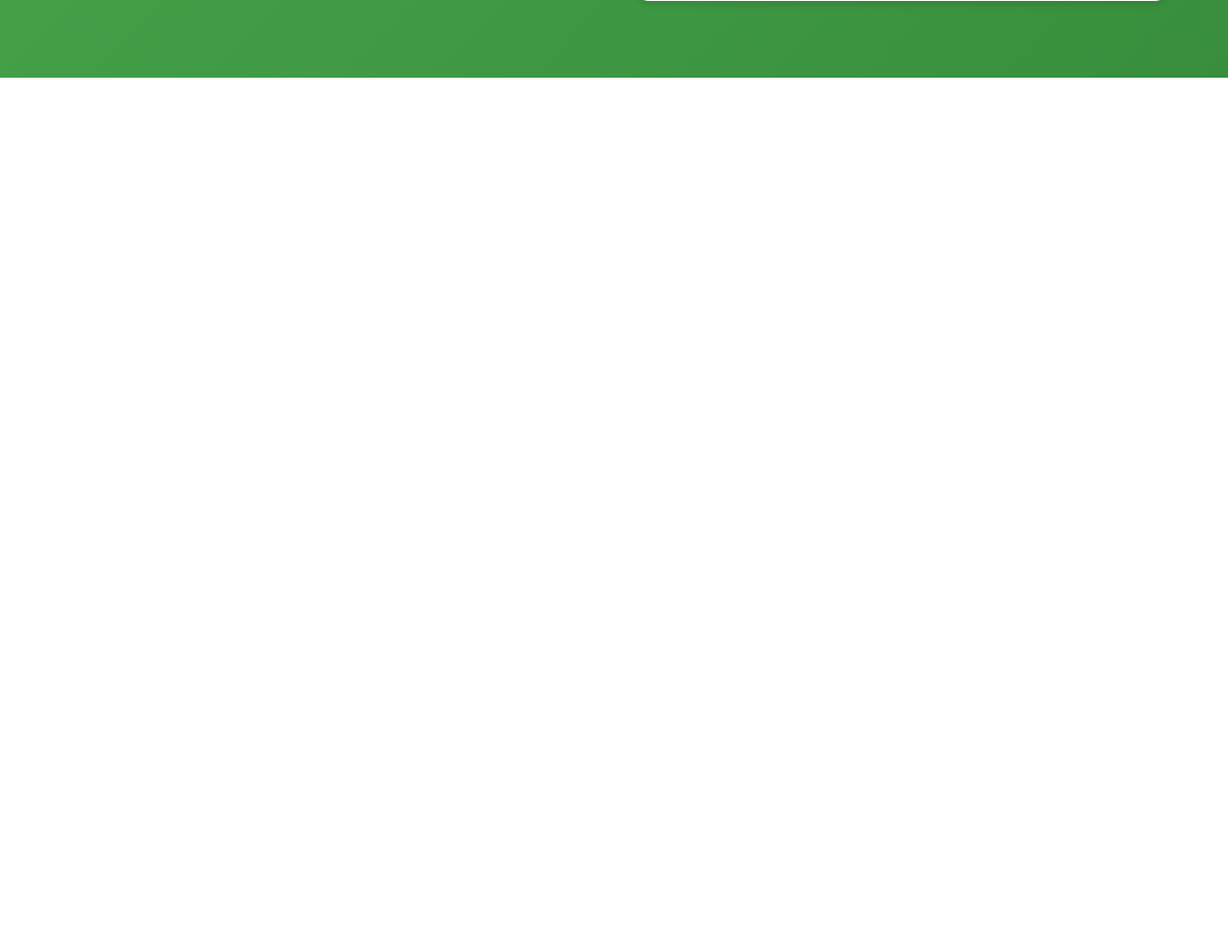
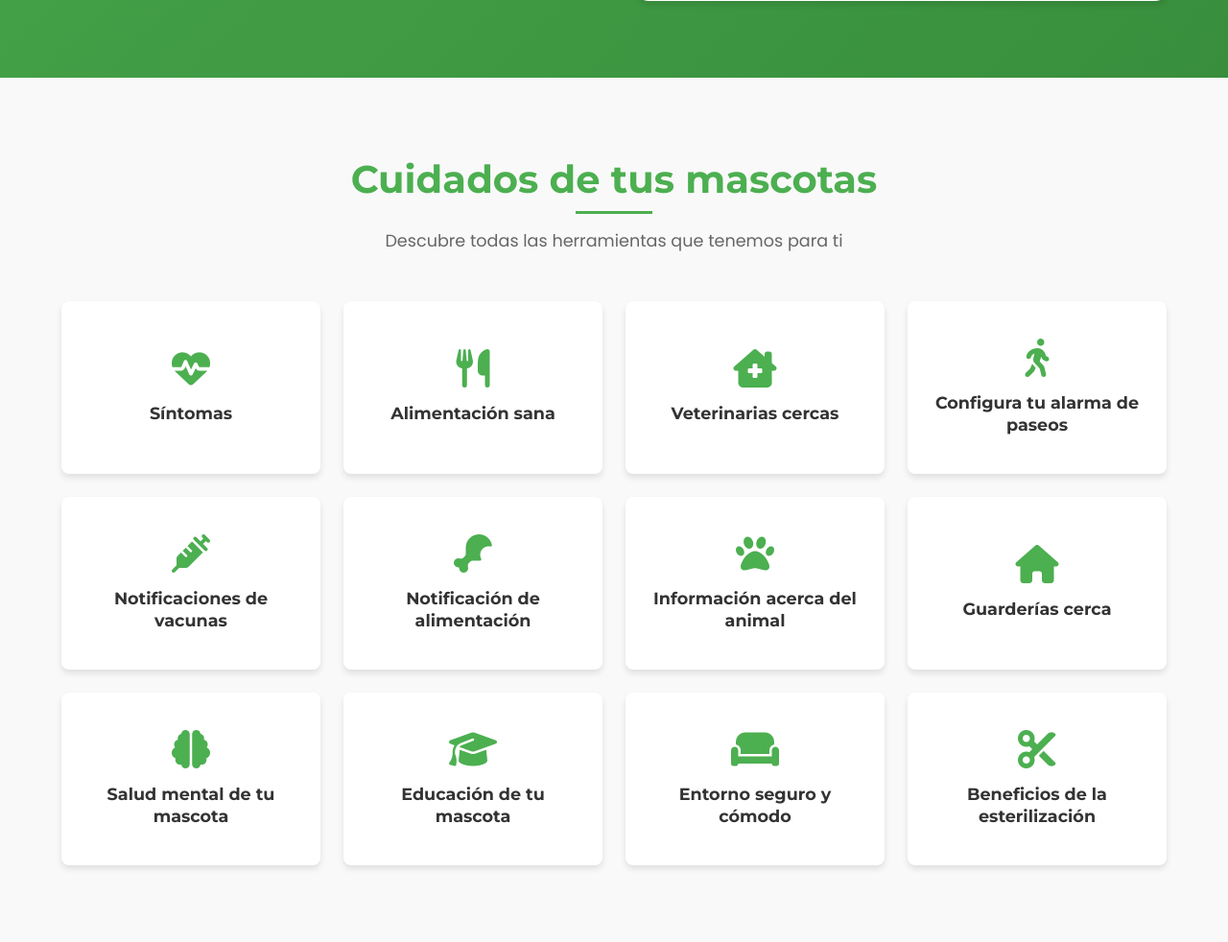
Before and after one commit to valenzy-wkkr/Alaska, a PHP site: page / in a window 1280 px wide. Shown: the part 3453-4435 px from the top of the page at 96% size. Before the commit the page ends 3534 px from the top, so only its background shows below. Run offline with PHP 8.4, Linux system fonts and the light colour scheme.

Commit message:
implementamos una sección de servicios con diseño en grid e íconos animados

```diff
--- a/index.html
+++ b/index.html
@@ -180,6 +180,67 @@
             </div>
         </section>
 
+        <!-- Sección de Servicios -->
+        <section class="services-section">
+            <div class="container">
+                <div class="section-header">
+                    <h2>Cuidados de tus mascotas</h2>
+                    <p class="section-subtitle">Descubre todas las herramientas que tenemos para ti</p>
+                </div>
+                <div class="services-grid">
+                    <div class="service-item">
+                        <i class="fas fa-heartbeat"></i>
+                        <h4>Síntomas</h4>
+                    </div>
+                    <div class="service-item">
+                        <i class="fas fa-utensils"></i>
+                        <h4>Alimentación sana</h4>
+                    </div>
+                    <div class="service-item">
+                        <i class="fas fa-clinic-medical"></i>
+                        <h4>Veterinarias cercas</h4>
+                    </div>
+                    <div class="service-item">
+                        <i class="fas fa-walking"></i>
+                        <h4>Configura tu alarma de paseos</h4>
+                    </div>
+                    <div class="service-item">
+                        <i class="fas fa-syringe"></i>
+                        <h4>Notificaciones de vacunas</h4>
+                    </div>
+                    <div class="service-item">
+                        <i class="fas fa-drumstick-bite"></i>
+                        <h4>Notificación de alimentación</h4>
+                    </div>
+                    <div class="service-item">
+                        <i class="fas fa-paw"></i>
+                        <h4>Información acerca del animal</h4>
+                    </div>
+                    <div class="service-item">
+                        <i class="fas fa-home"></i>
+                        <h4>Guarderías cerca</h4>
+                    </div>
+                    <div class="service-item">
+                        <i class="fas fa-brain"></i>
+                        <h4>Salud mental de tu mascota</h4>
+                    </div>
+                    <div class="service-item">
+                        <i class="fas fa-graduation-cap"></i>
+                        <h4>Educación de tu mascota</h4>
+                    </div>
+                    <div class="service-item">
+                        <i class="fas fa-couch"></i>
+                        <h4>Entorno seguro y cómodo</h4>
+                    </div>
+                    <div class="service-item">
+                        <i class="fas fa-cut"></i>
+                        <h4>Beneficios de la esterilización</h4>
+                    </div>
+                </div>
+            </div>
+        </section>
+
+
 
 
 
--- a/style.css
+++ b/style.css
@@ -484,3 +484,53 @@ input-with-icon i {
 .login-link a:hover{
     text-decoration: underline;
 }
+
+/* SERVICIOS SECTION */
+
+.services-section{
+    background-color: var(--light-bg);
+}
+
+.services-grid {
+    display: grid;
+    grid-template-columns: repeat(auto-fill, minmax(220px, 1fr));
+    gap: 1.5rem;
+}
+
+.service-item{
+    background-color: #fff;
+    padding: 2rem 1.5rem;
+    border-radius: var(--border-radius);
+    box-shadow: var(--box-shadow);
+    text-align: center;
+    transition: var(--transition);
+    display: flex;
+    flex-direction: column;
+    align-items: center;
+    justify-content: center;
+    min-height: 180px;
+}
+
+.service-item i{
+    font-size: 2.5rem;
+    color: var(--primary-color);
+    margin-bottom: 1rem;
+}
+
+.service-item h4{
+    font-size: 1.1rem;
+    color: var(--text-color);
+    margin: 0;
+}
+
+.service-item:hover{
+    transform: translateY(-8px);
+    box-shadow: var(--box-shadow-hover);
+    background-color: var(--primary-color);
+    color: var(--light-text);
+}
+
+.service-item:hover i,
+.service-item:hover h4{
+    color: var(--light-text);
+}
```
